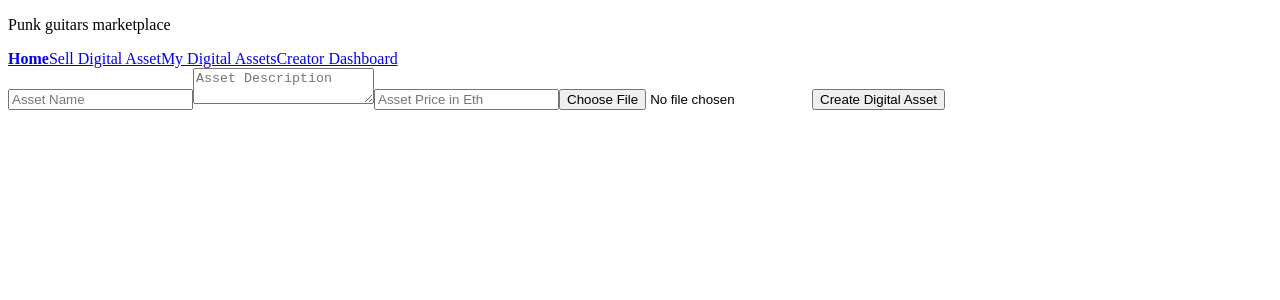
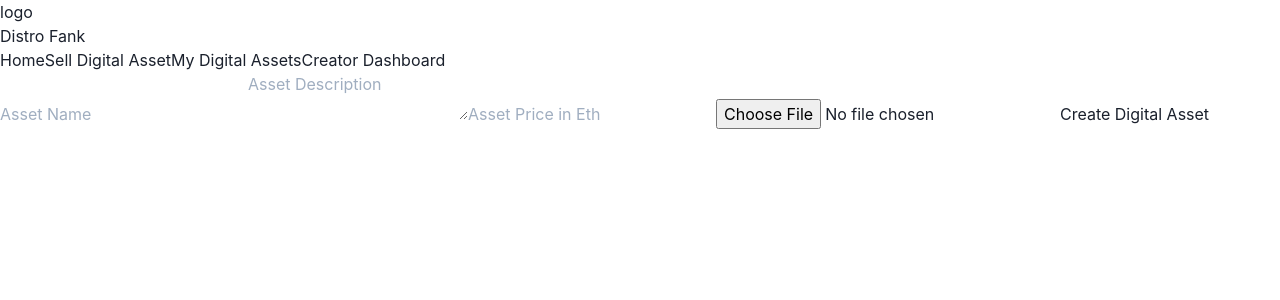
Before and after one commit to bertil291utn/digital-marketplace, a Next.js app: page /create-item in a window 1280 px wide. Shown: the top 300 px of the page. Built offline with nearby package versions, Linux system fonts and the light colour scheme; what ipfs-http-client would draw is missing.

Commit message:
➕ add dependency - Add chakra ui css processor

```diff
--- a/package.json
+++ b/package.json
@@ -9,6 +9,9 @@
     "lint": "next lint"
   },
   "dependencies": {
+    "@chakra-ui/react": "^1.8.6",
+    "@emotion/react": "^11",
+    "@emotion/styled": "^11",
     "@nomiclabs/hardhat-ethers": "^2.0.2",
     "@nomiclabs/hardhat-waffle": "^2.0.1",
     "@openzeppelin/contracts": "^4.2.0",
@@ -17,6 +20,7 @@
     "dotenv": "^10.0.0",
     "ethereum-waffle": "^3.4.0",
     "ethers": "^5.4.1",
+    "framer-motion": "^6",
     "hardhat": "^2.4.3",
     "ipfs-http-client": "^50.1.2",
     "next": "11.0.1",
--- a/pages/_app.js
+++ b/pages/_app.js
@@ -1,8 +1,7 @@
 /* pages/_app.js */
 import Link from 'next/link';
 import { useState } from 'react';
-import 'tailwindcss/tailwind.css';
-import '../styles/globals.css';
+import { ChakraProvider } from '@chakra-ui/react';
 
 function MyApp({ Component, pageProps }) {
   const initialState = {
@@ -11,11 +10,12 @@ function MyApp({ Component, pageProps }) {
     myAssets: false,
     dashboard: false,
   };
-  const [linkState, setLinkState] = useState({...initialState,home:true});
+  const [linkState, setLinkState] = useState({ ...initialState, home: true });
   return (
     <div>
       <nav className='border-b p-6'>
-        <p className='text-4xl font-bold'>Punk guitars marketplace</p>
+        logo
+        <p className='text-4xl font-bold'>Distro Fank</p>
         <div className='flex mt-4'>
           <Link href='/'>
             <a
@@ -24,12 +24,12 @@ function MyApp({ Component, pageProps }) {
                 linkState.home ? 'active-link' : ''
               }`}
             >
-            Home
+              Home
             </a>
           </Link>
           <Link href='/create-item'>
             <a
-              onClick={() => setLinkState({sell: true })}
+              onClick={() => setLinkState({ sell: true })}
               className={`mr-6 text-pink-500 ${
                 linkState.sell ? 'active-link' : ''
               }`}
@@ -49,7 +49,7 @@ function MyApp({ Component, pageProps }) {
           </Link>
           <Link href='/creator-dashboard'>
             <a
-              onClick={() => setLinkState({dashboard: true })}
+              onClick={() => setLinkState({ dashboard: true })}
               className={`mr-6 text-pink-500 ${
                 linkState.dashboard ? 'active-link' : ''
               }`}
@@ -59,7 +59,9 @@ function MyApp({ Component, pageProps }) {
           </Link>
         </div>
       </nav>
-      <Component {...pageProps} />
+      <ChakraProvider>
+        <Component {...pageProps} />
+      </ChakraProvider>
     </div>
   );
 }
```
Also changed, not shown: 2 other files (tests, documents, lock files or other folders).
